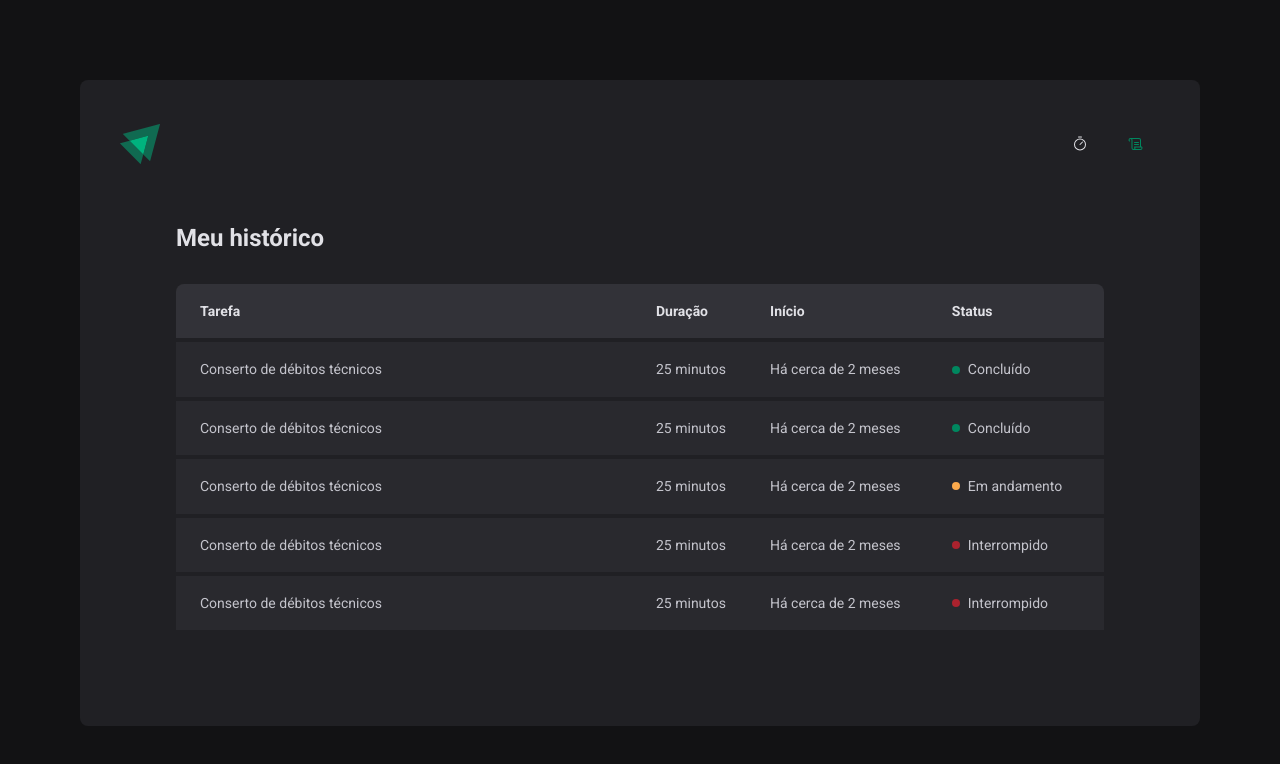
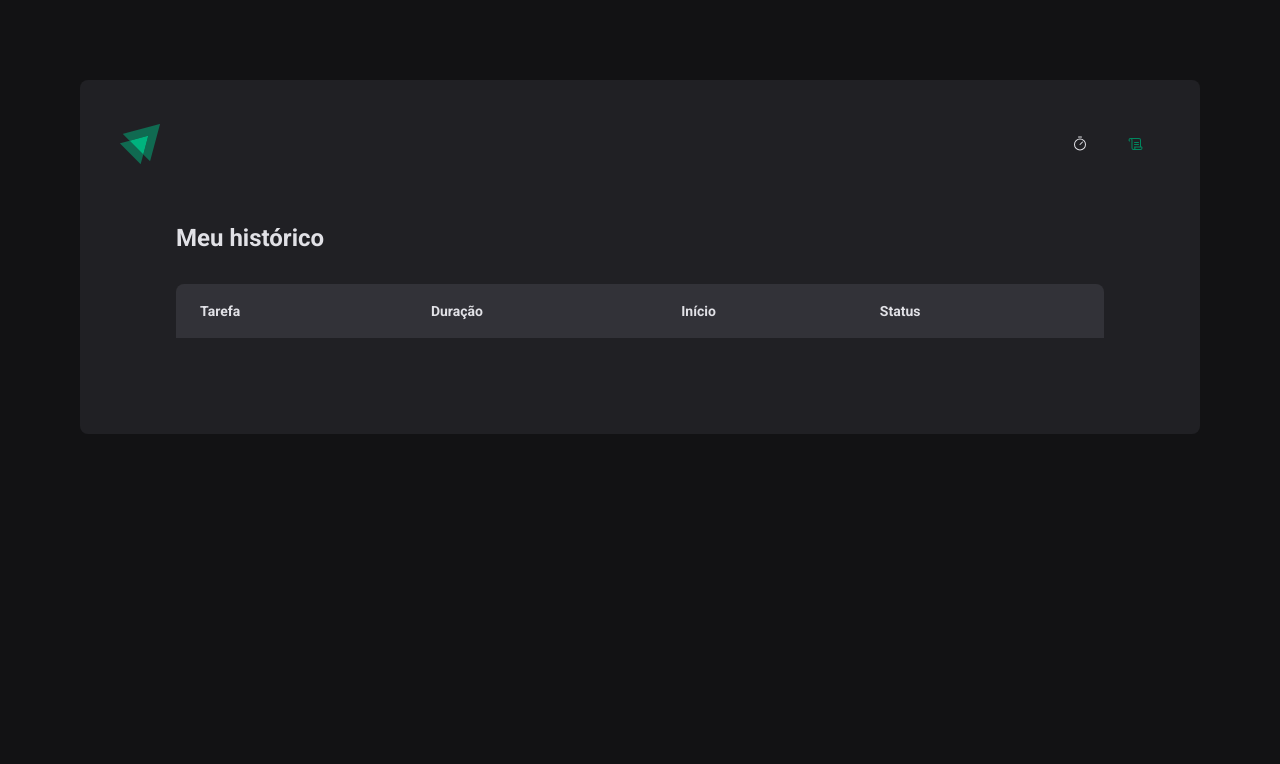
Before and after one commit to gabrielamenezes/ignite-timer, a React (Vite) app: page /history in a window 1280 px wide. Shown: the top 764 px of the page. Built offline with nearby package versions, Linux system fonts and the light colour scheme.

Commit message:
feat: add format date and map cycles in history page

```diff
--- a/src/App.tsx
+++ b/src/App.tsx
@@ -9,7 +9,7 @@
   return (
     <ThemeProvider theme={defaultTheme}>
       <BrowserRouter>
-        <CyclesContextProvider >
+        <CyclesContextProvider>
           <Router />
         </CyclesContextProvider>
       </BrowserRouter>
--- a/src/pages/History/index.tsx
+++ b/src/pages/History/index.tsx
@@ -1,6 +1,11 @@
+import { useContext } from 'react'
+import { CyclesContext } from '../../contexts/CyclesContext'
 import { HistoryContainer, HistoryList, Status } from './styles'
+import { formatDistanceToNow } from 'date-fns'
+import { ptBR } from 'date-fns/locale'
 
 export const History = () => {
+  const { cycles } = useContext(CyclesContext)
   return (
     <HistoryContainer>
       <h1>Meu histórico</h1>
@@ -16,48 +21,34 @@
             </tr>
           </thead>
           <tbody>
-            <tr>
-              <td scope="row">Conserto de débitos técnicos</td>
-              <td>25 minutos</td>
-              <td>Há cerca de 2 meses</td>
-              <td>
-                <Status statusColor="green">Concluído</Status>
-              </td>
-            </tr>
-            <tr>
-              <td scope="row">Conserto de débitos técnicos</td>
-              <td>25 minutos</td>
-              <td>Há cerca de 2 meses</td>
-              <td>
-                <Status statusColor="green">Concluído</Status>
-              </td>
-            </tr>
-            <tr>
-              <td scope="row">Conserto de débitos técnicos</td>
-              <td>25 minutos</td>
-              <td>Há cerca de 2 meses</td>
-              <td>
-                <Status statusColor="yellow">Em andamento</Status>
-              </td>
-            </tr>
 
-            <tr>
-              <td scope="row">Conserto de débitos técnicos</td>
-              <td>25 minutos</td>
-              <td>Há cerca de 2 meses</td>
-              <td>
-                <Status statusColor="red">Interrompido</Status>
-              </td>
-            </tr>
+            {cycles.map(cycle => {
+              return (
+                <tr key={cycle.id}>
+                  <td scope="row">{cycle.task}</td>
+                  <td>{cycle.minutesAmount} minutos</td>
+                  <td>{formatDistanceToNow(cycle.startDate, {
+                    addSuffix: true,
+                    locale: ptBR,
+                  })}
+                  </td>
+                  <td>
+                    {cycle.finishedDate && (
+                      <Status statusColor="green">Concluído</Status>
+                    )}
 
-            <tr>
-              <td scope="row">Conserto de débitos técnicos</td>
-              <td>25 minutos</td>
-              <td>Há cerca de 2 meses</td>
-              <td>
-                <Status statusColor="red">Interrompido</Status>
-              </td>
-            </tr>
+                    {cycle.interruptedDate && (
+                      <Status statusColor="red">Interrompido</Status>
+                    )}
+
+                    {(!cycle.interruptedDate && !cycle.finishedDate) && (
+                      <Status statusColor="yellow">Em andamento</Status>
+                    )}
+                  </td>
+                </tr>
+              )
+            })}
+
           </tbody>
         </table>
       </HistoryList>
```
